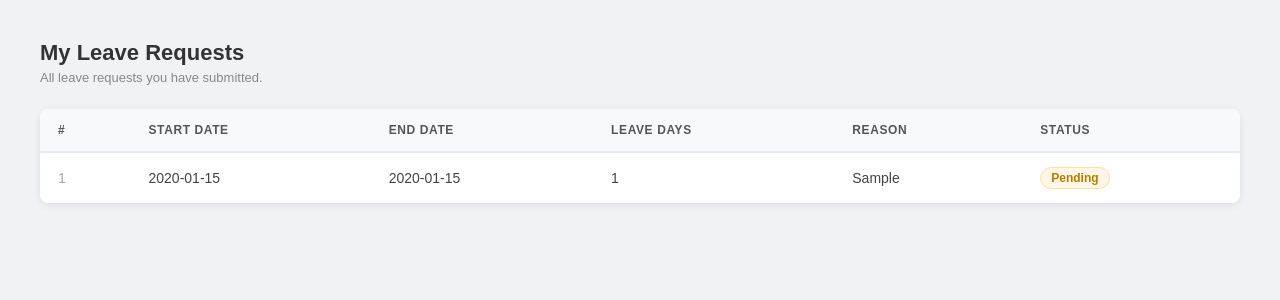
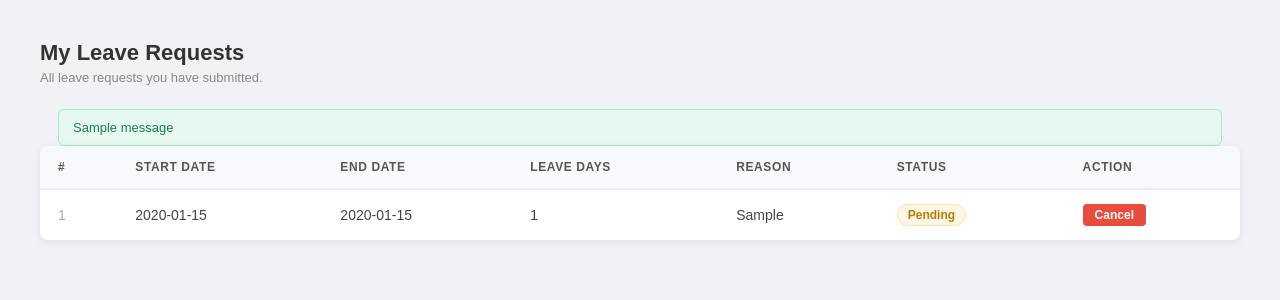
Before and after one commit to mohamad12farhat/employees-holidays, a Flask app: page /employee/view-requests in a window 1280 px wide. Shown: the part 54-354 px from the top of the page. Run offline with Flask 3, Linux system fonts and the light colour scheme; the visitor is signed in with stand-in values (Sample User, id 1); tables that the repository leaves empty hold one stand-in row (values such as "Sample post"); one stand-in notice (Sample message) is shown.

Commit message:
Add cancel leave request button for pending requests on view requests page
Co-Authored-By: Claude Sonnet 4.6 <noreply@anthropic.com>

```diff
--- a/employee.py
+++ b/employee.py
@@ -291,6 +291,33 @@ def view_requests():
                            requests=requests_list)
 
 
+@employee_bp.route('/employee/cancel-request/<int:request_id>', methods=['POST'])
+def cancel_request(request_id):
+    if not session.get('employee_id'):
+        flash('You must be logged in to access that page.')
+        return redirect(url_for('employee.employee_login'))
+    user_id = session['employee_id']
+    conn = sqlite3.connect(DB_PATH)
+    cursor = conn.cursor()
+    cursor.execute(
+        'SELECT status FROM leave_requests WHERE id = ? AND user_id = ?',
+        (request_id, user_id)
+    )
+    row = cursor.fetchone()
+    if not row:
+        conn.close()
+        flash('Request not found.', 'danger')
+    elif row[0] != 'pending':
+        conn.close()
+        flash('Only pending requests can be cancelled.', 'danger')
+    else:
+        cursor.execute('DELETE FROM leave_requests WHERE id = ?', (request_id,))
+        conn.commit()
+        conn.close()
+        flash('Leave request cancelled successfully.', 'success')
+    return redirect(url_for('employee.view_requests'))
+
+
 @employee_bp.route('/employee/logout')
 def employee_logout():
     session.pop('employee_id', None)
--- a/templates/view_requests.html
+++ b/templates/view_requests.html
@@ -114,6 +114,28 @@
             font-weight: 600;
         }
         .empty-state a:hover { background-color: #357abd; }
+
+        .btn-cancel {
+            padding: 4px 12px;
+            background-color: #e74c3c;
+            color: white;
+            border: none;
+            border-radius: 4px;
+            font-size: 12px;
+            font-weight: 600;
+            cursor: pointer;
+            transition: background-color 0.2s;
+        }
+        .btn-cancel:hover { background-color: #c0392b; }
+
+        .alert {
+            padding: 10px 14px;
+            border-radius: 6px;
+            font-size: 13px;
+            margin-bottom: 20px;
+        }
+        .alert-success { background-color: #e6f9f0; color: #1e7d4f; border: 1px solid #a8e6c7; }
+        .alert-danger  { background-color: #fff0f0; color: #c0392b; border: 1px solid #f5b7b1; }
     </style>
 </head>
 <body>
@@ -133,6 +155,12 @@
             <p>All leave requests you have submitted.</p>
         </div>
 
+        {% with messages = get_flashed_messages(with_categories=true) %}
+            {% for category, message in messages %}
+                <div class="alert alert-{{ category }}" style="margin:16px 18px 0;">{{ message }}</div>
+            {% endfor %}
+        {% endwith %}
+
         <div class="card">
             {% if requests %}
             <table>
@@ -144,6 +172,7 @@
                         <th>Leave Days</th>
                         <th>Reason</th>
                         <th>Status</th>
+                        <th>Action</th>
                     </tr>
                 </thead>
                 <tbody>
@@ -156,6 +185,16 @@
                         <td>{{ req.reason }}</td>
                         <td>
                             <span class="badge badge-{{ req.status }}">{{ req.status }}</span>
+                        </td>
+                        <td>
+                            {% if req.status == 'pending' %}
+                            <form method="POST" action="{{ url_for('employee.cancel_request', request_id=req.id) }}"
+                                  onsubmit="return confirm('Cancel this leave request?')">
+                                <button type="submit" class="btn-cancel">Cancel</button>
+                            </form>
+                            {% else %}
+                            —
+                            {% endif %}
                         </td>
                     </tr>
                     {% endfor %}
```
